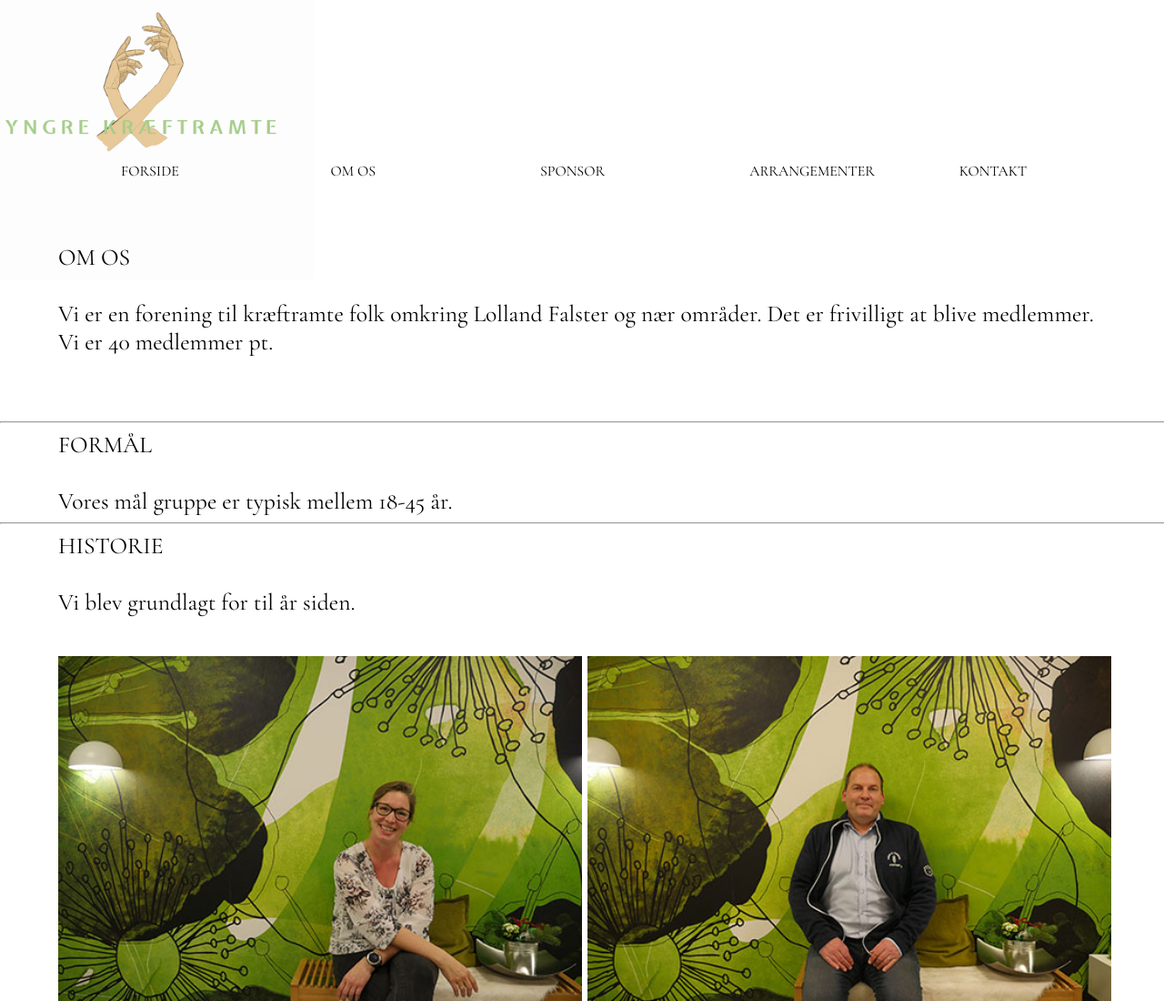
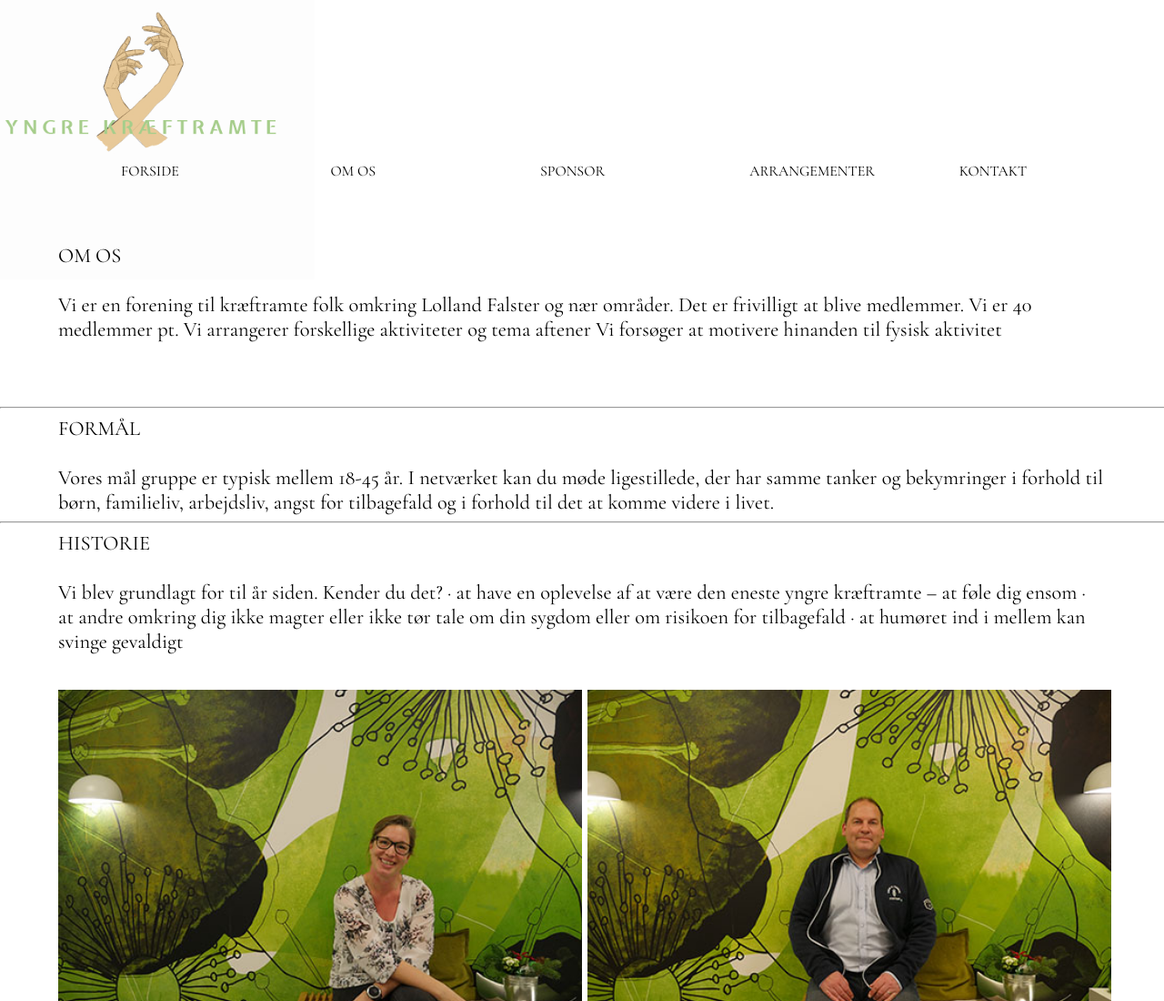
Before and after one commit to menja08/ex3, a plain HTML site: page om_os.html in a window 1280 px wide. Shown: the top 1100 px of the page at 91% size. Drawn offline with nearby package versions, Linux system fonts and the light colour scheme.

Commit message:
last change on om_os.html made

```diff
--- a/css/_om_os.scss
+++ b/css/_om_os.scss
@@ -5,7 +5,7 @@ body{
 
 // mobile
 #om_os {
-  font-size: 1.6em;
+  font-size: 1.4em;
   padding-top: 5%;
   padding-bottom: 5%;
   width: 90%;
@@ -13,12 +13,12 @@ body{
 }
 
 #formaal {
-  font-size: 1.6em;
+  font-size: 1.4em;
   width: 90%;
   margin: auto;
 }
 #historie {
-  font-size: 1.6em;
+  font-size: 1.4em;
   width: 90%;
   margin: auto;
 }
--- a/js/ex3_menu.js
+++ b/js/ex3_menu.js
@@ -11,7 +11,7 @@ function burger() {
     // hide menu icon if screenSize is greater than 320
     let screenSize = window.outerWidth;
 
-    if(screenSize < 800) {//321
+    if(screenSize < 801) {//321
         for (let i = 0; i < numberOfElements; i++) {
             icon.children[0].style.display = "block";
             icon.children[i].style.display = "none";
--- a/om_os.html
+++ b/om_os.html
@@ -25,16 +25,24 @@
     OM OS<br><br>
 Vi er en forening til kræftramte folk omkring Lolland Falster og nær områder.
     Det er frivilligt at blive medlemmer. Vi er 40 medlemmer pt.
+    Vi arrangerer forskellige aktiviteter og tema aftener
+    Vi forsøger at motivere hinanden til fysisk aktivitet
 </section>
 <hr>
 <section id="formaal">
     FORMÅL<br><br>
-Vores mål gruppe er typisk mellem 18-45 år.
+Vores mål gruppe er typisk mellem 18-45 år. I netværket kan du møde ligestillede, der har
+    samme tanker og bekymringer i forhold til børn, familieliv, arbejdsliv, angst for tilbagefald
+    og i forhold til det at komme videre i livet.
 </section>
 <hr>
 <section id="historie">
     HISTORIE<br><br>
-Vi blev grundlagt for til år siden.<br><br>
+Vi blev grundlagt for til år siden.
+    Kender du det?
+    · at have en oplevelse af at være den eneste yngre kræftramte – at føle dig ensom
+    · at andre omkring dig ikke magter eller ikke tør tale om din sygdom eller om risikoen for tilbagefald
+    · at humøret ind i mellem kan svinge gevaldigt<br><br>
 </section>
 
 <section id="two_images">
```
Also changed, not shown: css/styles.css.
